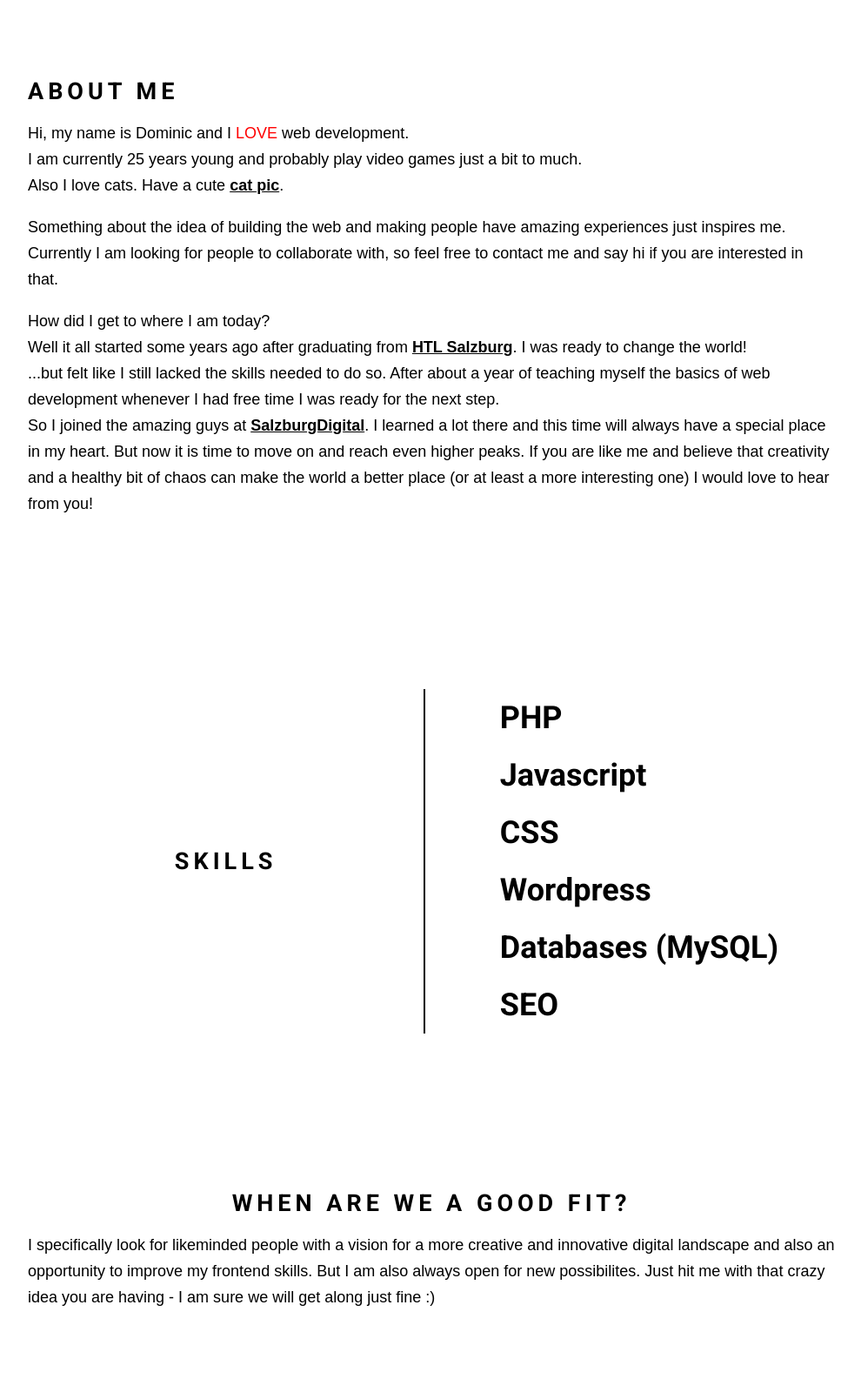
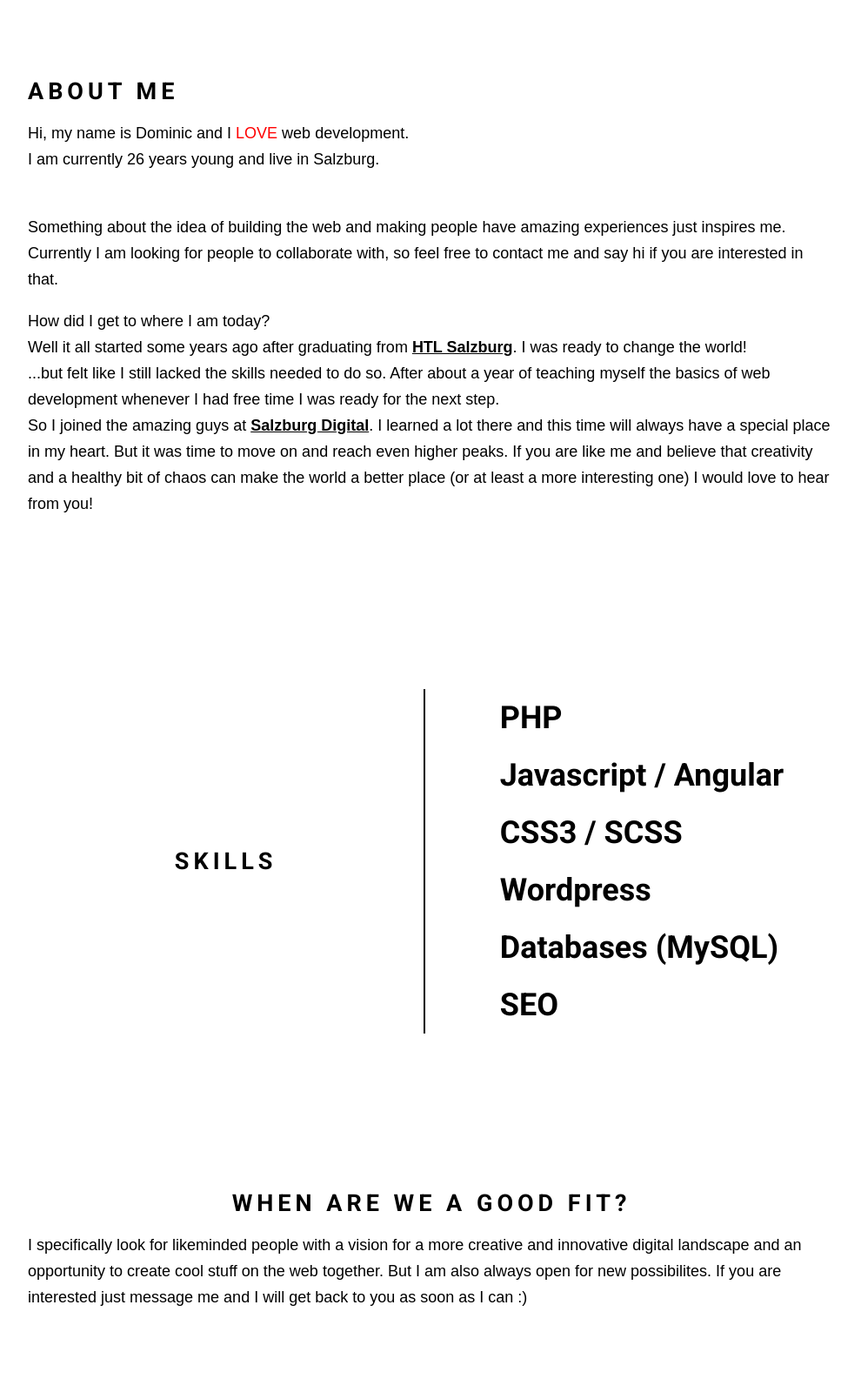
Before and after one commit to dompnz/homepage, a plain HTML site: page index.html in a window 1280 px wide. Shown: the part 800-2400 px from the top of the page at 87% size, without its empty margins (144-1134 px from the left). Drawn offline with Linux system fonts and the light colour scheme; a web font is replaced by a local one.

Commit message:
updated text in the html and made the yearly numbers update automatically

```diff
--- a/css/styles.scss
+++ b/css/styles.scss
@@ -5,7 +5,7 @@
 
 @import url('https://fonts.googleapis.com/css?family=Lekton:400,700|Open+Sans:300,400,700|Roboto:100,300,400,700,900&display=swap');
 
-//
+// breakpoints
 $breakpoint-tablet: 768px;
 
 ::selection {
--- a/index.html
+++ b/index.html
@@ -1,5 +1,6 @@
 <!doctype html>
 <html lang="de">
+
 <head>
 
 	<meta charset="utf-8">
@@ -36,12 +37,13 @@
 		<div class="about-me" id="about-me">
 			<h2>ABOUT ME</h2>
 			<p>Hi, my name is Dominic and I <span style="color:red;">LOVE</span> web development.<br>
-				I am currently 25 years young and probably play video games just a bit to much.<br>
-				Also I love cats. Have a cute <a href="images/cat-pic.jpg" target="_blank">cat pic</a>.<br></p>
+				I am currently <span id="current-age"></span> years young and live in Salzburg.<br><br></p>
 			<p>Something about the idea of building the web and making people have amazing experiences just inspires me. Currently I am looking for people to collaborate with, so feel free to contact me and say hi if you are interested in that.</p>
 			<p>How did I get to where I am today?<br>
-				Well it all started some years ago after graduating from <a href="http://www.htl-salzburg.ac.at/" target="_blank">HTL Salzburg</a>. I was ready to change the world!<br>...but felt like I still lacked the skills needed to do so. After about a year of teaching myself the basics of web development whenever I had free time I was ready for the next step.<br>
-				So I joined the amazing guys at <a href="https://www.salzburg-digital.at/" target="_blank">SalzburgDigital</a>. I learned a lot there and this time will always have a special place in my heart. But now it is time to move on and reach even higher peaks. If you are like me and believe that creativity and a healthy bit of chaos can make the world a better place (or at least a more interesting one) I would love to hear from you!
+				Well it all started some years ago after graduating from <a href="http://www.htl-salzburg.ac.at/" target="_blank">HTL Salzburg</a>. I was ready to change the world!<br>...but felt like I still lacked the skills needed to do so. After about a
+				year of teaching myself the basics of web development whenever I had free time I was ready for the next step.<br>
+				So I joined the amazing guys at <a href="https://www.salzburg-digital.at/" target="_blank">Salzburg Digital</a>. I learned a lot there and this time will always have a special place in my heart. But it was time to move on and reach even
+				higher peaks. If you are like me and believe that creativity and a healthy bit of chaos can make the world a better place (or at least a more interesting one) I would love to hear from you!
 			</p>
 		</div>
 		<div class="skills1" id="skills">
@@ -50,8 +52,8 @@
 		<div class="skills2">
 			<ul>
 				<li>PHP</li>
-					<li>Javascript</li>
-					<li>CSS</li>
+				<li>Javascript / Angular</li>
+				<li>CSS3 / SCSS</li>
 				<li>Wordpress</li>
 				<li>Databases (MySQL)</li>
 				<li>SEO</li>
@@ -59,7 +61,8 @@
 		</div>
 		<div class="hire-me" id="hire-me">
 			<h2>When are we a good fit?</h2>
-			<p>I specifically look for likeminded people with a vision for a more creative and innovative digital landscape and also an opportunity to improve my frontend skills. But I am also always open for new possibilites. Just hit me with that crazy idea you are having - I am sure we will get along just fine :)</p>
+			<p>I specifically look for likeminded people with a vision for a more creative and innovative digital landscape and an opportunity to create cool stuff on the web together. But I am also always open for new possibilites. If you are interested
+				just message me and I will get back to you as soon as I can :)</p>
 			<!--h2></h2>
 			<p></p-->
 		</div>
@@ -76,11 +79,12 @@
 		</div>
 		<footer class="footer">
 			<span class="footer__left"></span>
-			<span class="footer__right">&copy; 2019, Dominic Pranz</span>
+			<span class="footer__right">&copy; <span id="current-year"></span>, Dominic Pranz</span>
 		</footer>
 	</main>
 
 	<script src="js/typewriter.js"></script>
 	<script src="js/scripts.min.js"></script>
 </body>
+
 </html>
--- a/js/scripts.js
+++ b/js/scripts.js
@@ -2,12 +2,18 @@
 
 document.addEventListener('DOMContentLoaded', (event) => {
 
+  // calculate dates
+  let currentYear = new Date().getFullYear();
+  let currentAge = currentYear - new Date('August 31, 1993').getFullYear();
+  document.querySelector('#current-year').textContent = currentYear;
+  document.querySelector('#current-age').textContent = currentAge;
+
   //special text
-  if(window.location.hash === "#hire-me-redox"){
+  if (window.location.hash === "#hire-me-redox") {
     document.querySelector(".hash-text").innerText = " Redox";
   }
 
-  //typewriter
+  // typewriter
   var typewriterElement = document.querySelector('.typewriter');
 
   var typewriter = new Typewriter(typewriterElement, {
@@ -27,8 +33,8 @@ document.addEventListener('DOMContentLoaded', (event) => {
     .pauseFor(2500)
     .start();
 
-    //add scroll jumps
-    function scrollToTargetAdjusted(x){
+  // add scroll jumps
+  function scrollToTargetAdjusted(x) {
     const element = document.querySelector(x);
     const offset = document.querySelector("header").offsetHeight; //height of header in px
     const bodyRect = document.body.getBoundingClientRect().top;
@@ -42,31 +48,31 @@ document.addEventListener('DOMContentLoaded', (event) => {
     });
   }
 
-    document.querySelector('.scroll-down').addEventListener("click",function(){
+  document.querySelector('.scroll-down').addEventListener("click", function() {
     scrollToTargetAdjusted('main');
   });
-    document.querySelector('.hero button').addEventListener("click",function(){
+  document.querySelector('.hero button').addEventListener("click", function() {
     scrollToTargetAdjusted('main');
   });
 
   document.querySelectorAll('.header .header__menu li').forEach(li => {
-      li.addEventListener("click",function(){
+    li.addEventListener("click", function() {
       scrollToTargetAdjusted(li.getAttribute("data-jump-to"));
     });
   });
 
-  //scroll spy for header menu
+  // scroll spy for header menu
   let last_known_scroll_position = 0;
   let ticking = false;
   let scrolledDown = false;
 
   function doSomething(scroll_pos) { // Do something with the scroll position
     let elementHeight = document.querySelector(".hero").offsetHeight - document.querySelector("header").offsetHeight;
-    if(scroll_pos > elementHeight && !scrolledDown){
+    if (scroll_pos > elementHeight && !scrolledDown) {
       scrolledDown = true;
       document.querySelector("header").classList.add("header--scrolled-down");
     }
-    if(scroll_pos <= elementHeight && scrolledDown){
+    if (scroll_pos <= elementHeight && scrolledDown) {
       scrolledDown = false;
       document.querySelector("header").classList.remove("header--scrolled-down");
     }
```
Also changed, not shown: js/scripts.min.js. Lines whose indentation alone changed are shown as unchanged.
